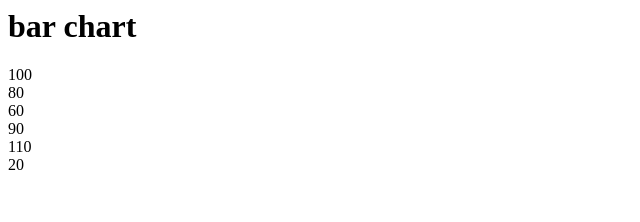
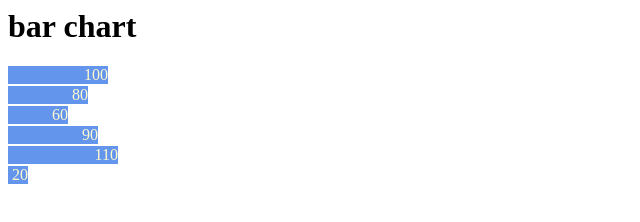
Before and after one commit to GloriaSong/chart_week4, a plain HTML site: page index.html in a window 1280 px wide. Shown: the whole page, without its empty margins (0-640 px from the left). Drawn offline with Linux system fonts and the light colour scheme.

Commit message:
Bar-chart

```diff
--- a/index.html
+++ b/index.html
@@ -1,9 +1,9 @@
 <html>
 <head>
     <style>
-    .bar chart{
-        background-color:blue;
-        color:brown;
+    .bar-chart{
+        background-color:cornflowerblue;
+        color:lemonchiffon;
         text-align:right;
         margin-top:2px;
         margin-bottom:2px;
@@ -15,12 +15,12 @@
 <h1> bar chart</h1>
 
 <div>
-<div class="bar chart" style="width:100px">100</div>
-<div class="bar chart" style="width:80px">80</div>
-<div class="bar chart" style="width:100px">60</div>
-<div class="bar chart" style="width:100px">90</div>
-<div class="bar chart" style="width:100px">110</div>
-<div class="bar chart" style="width:100px">20</div>
+<div class="bar-chart" style="width:100px">100</div>
+<div class="bar-chart" style="width:80px">80</div>
+<div class="bar-chart" style="width:60px">60</div>
+<div class="bar-chart" style="width:90px">90</div>
+<div class="bar-chart" style="width:110px">110</div>
+<div class="bar-chart" style="width:20px">20</div>
 </div>
 
 </body>
```
